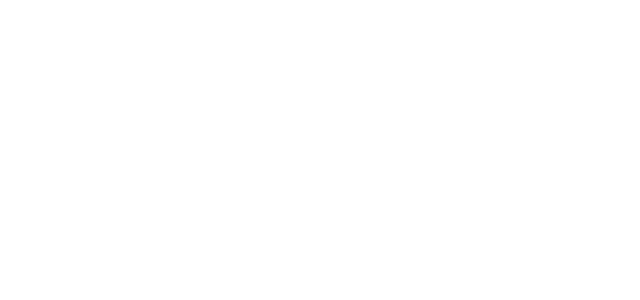
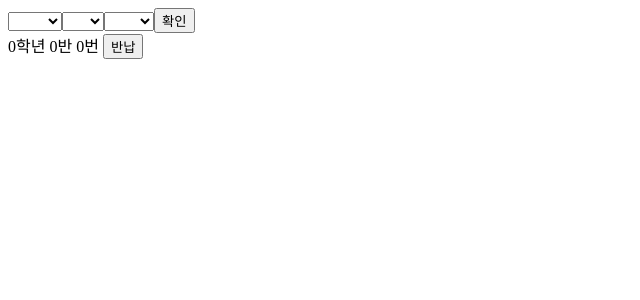
Before and after one commit to ksh5324/Nar, a React (Create React App) app: page /return in a window 1280 px wide. Shown: the top 300 px of the page, without its empty margins (0-640 px from the left). Built offline with nearby package versions, Linux system fonts and the light colour scheme.

Commit message:
feat: returnUm

```diff
--- a/src/App.js
+++ b/src/App.js
@@ -3,6 +3,7 @@
 import { BrowserRouter, Route } from "react-router-dom";
 import ChoosePage from "./pages/current/ChoosePage";
 import RentPage from "./pages/current/RentPage";
+import ReturnPage from "./pages/current/ReturnPage";
 import StudentInput from "./pages/current/StudentInput";
 
 const App = ({ User }) => {
@@ -13,6 +14,8 @@
         <Route path="/" exact component={ChoosePage} />
         <Route path="/rent" exact component={RentPage} />
         <Route path="/rent/:id" component={StudentInput} />
+        <Route path="/return" component={ReturnPage} exact />
+        <Route path="/return/:id" component={StudentInput} />
       </BrowserRouter>
       {/* {login ? (
         <BrowserRouter>
--- a/src/components/current/ChooseForm.jsx
+++ b/src/components/current/ChooseForm.jsx
@@ -9,7 +9,7 @@
       <Link to="/rent">
         <button>대여하기</button>
       </Link>
-      <Link to="/send">
+      <Link to="/return">
         <button>반납하기</button>
       </Link>
     </>
--- a/src/components/current/StudentShow.jsx
+++ b/src/components/current/StudentShow.jsx
@@ -1,17 +1,28 @@
 import React, { useCallback, useEffect } from "react";
 import { connect } from "react-redux";
 import { withRouter } from "react-router";
-import { RENT } from "../../reducer/reducer";
+import { RENT, RETURN } from "../../reducer/reducer";
 
-const StudentShow = withRouter(({ user, um, RentUm, match, history }) => {
+const StudentShow = withRouter(
+  ({ user, um, RentUm, match, history, ReturnUm }) => {
     const index = um.find((v) => user.login == v.rent);
     const onSubmit = useCallback(
       (e) => {
         e.preventDefault();
+        if (match.url.includes("rent")) {
           if (!index) {
             RentUm(match.params.id.slice(1).toString(), user.login);
           } else {
             return;
+          }
+        }
+        if (match.url.includes("return")) {
+          console.log(index);
+          if (index) {
+            ReturnUm(user.login);
+          } else {
+            return;
+          }
         }
         history.push("/");
       },
@@ -21,12 +32,14 @@
     return (
       <div>
         <form onSubmit={onSubmit}>
-        {user.grade}학년 {user.classTo}반 {user.num}번 <button>대여</button>
+          {user.grade}학년 {user.classTo}반 {user.num}번{" "}
+          <button>{match.url.includes("rent") ? "대여" : "반납"}</button>
           {index ? <div>{index.rent}</div> : ""}
         </form>
       </div>
     );
-});
+  }
+);
 
 const mapStateToProps = (state) => {
   return {
@@ -38,6 +51,7 @@
 const mapDispatchToProps = (dispatch) => {
   return {
     RentUm: (index, value) => dispatch({ type: RENT, index, value }),
+    ReturnUm: (value) => dispatch({ type: RETURN, value }),
   };
 };
 
--- /dev/null
+++ b/src/pages/current/ReturnPage.js
@@ -0,0 +1,19 @@
+import React from "react";
+import { connect } from "react-redux";
+import StudentShow from "../../components/current/StudentShow";
+import StudentInput from "./StudentInput";
+
+const ReturnPage = ({ rent }) => {
+  return (
+    <>
+      <StudentInput />
+    </>
+  );
+};
+
+const mapStateToProps = (state) => {
+  return { rent: state.rent };
+};
+const mapDispatchToProps = (dispatch) => {};
+
+export default connect(mapStateToProps, mapDispatchToProps)(ReturnPage);
--- a/src/reducer/reducer.js
+++ b/src/reducer/reducer.js
@@ -6,22 +6,23 @@
     num: 0,
   },
   rent: [
-    { id: "1", rent: false },
+    { id: "1", rent: "" },
     { id: "2", rent: "1304" },
     { id: "3", rent: "1108" },
     { id: "4", rent: "1220" },
     { id: "5", rent: "1115" },
-    { id: "6", rent: false },
-    { id: "7", rent: false },
-    { id: "8", rent: false },
-    { id: "9", rent: false },
-    { id: "10", rent: false },
+    { id: "6", rent: "" },
+    { id: "7", rent: "" },
+    { id: "8", rent: "" },
+    { id: "9", rent: "" },
+    { id: "10", rent: "" },
   ],
 };
 
 export const Login = "LOGIN";
 export const SignUp = "SIGN_UP";
 export const RENT = "RENT";
+export const RETURN = "RETURN";
 
 const reducer = (state = initialState, action) => {
   switch (action.type) {
@@ -39,8 +40,28 @@
     case RENT: {
       return {
         ...state,
+        log: {
+          login: null,
+          grade: 0,
+          classTo: 0,
+          num: 0,
+        },
         rent: state.rent.map((item) =>
           item.id === action.index ? { ...item, rent: action.value } : item
+        ),
+      };
+    }
+    case RETURN: {
+      return {
+        ...state,
+        log: {
+          login: null,
+          grade: 0,
+          classTo: 0,
+          num: 0,
+        },
+        rent: state.rent.map((item) =>
+          item.rent === action.value ? { ...item, rent: "" } : item
         ),
       };
     }
```
Also changed, not shown: src/components/current/ReturnForm.jsx (added, +14 -0 lines). Lines whose indentation alone changed are shown as unchanged.
